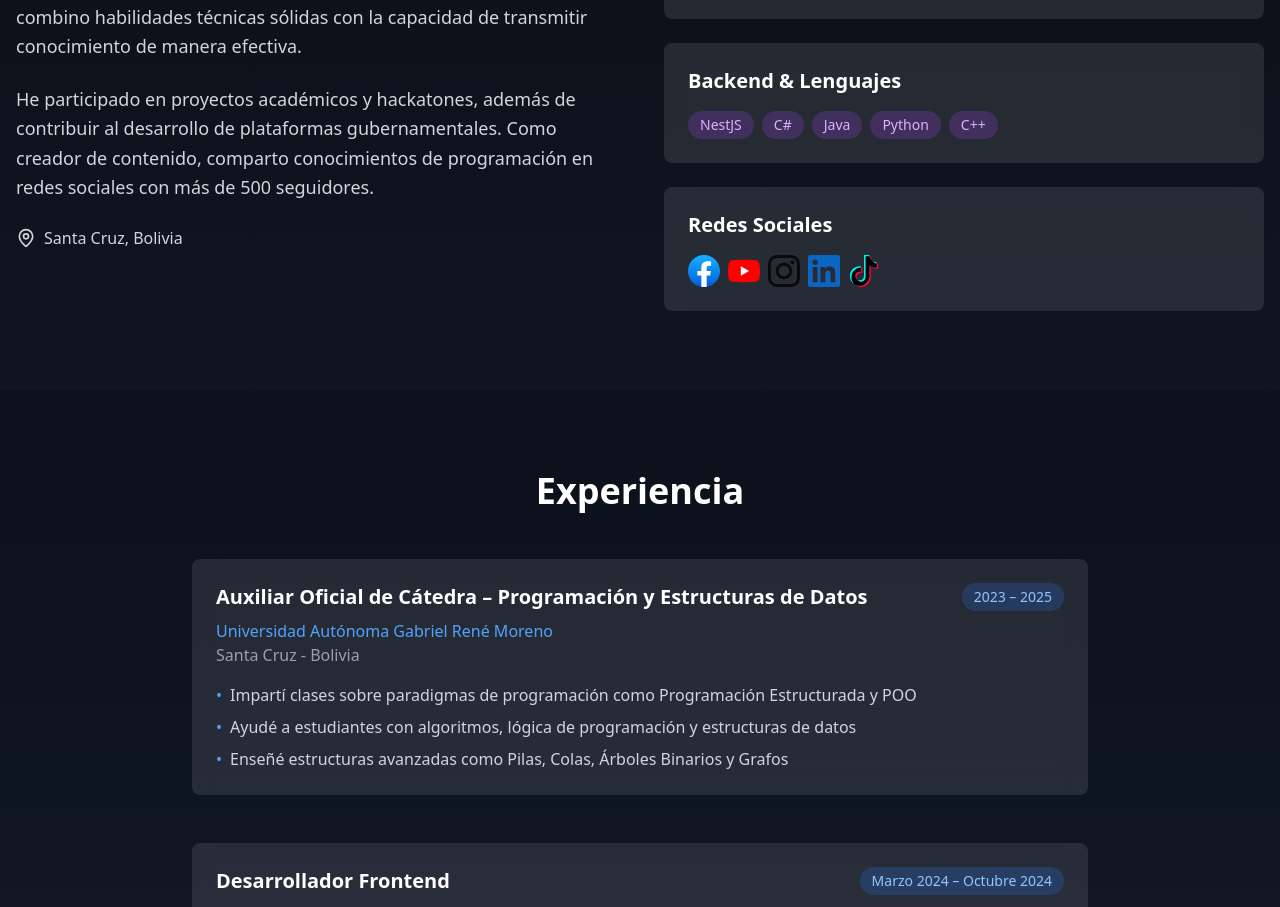
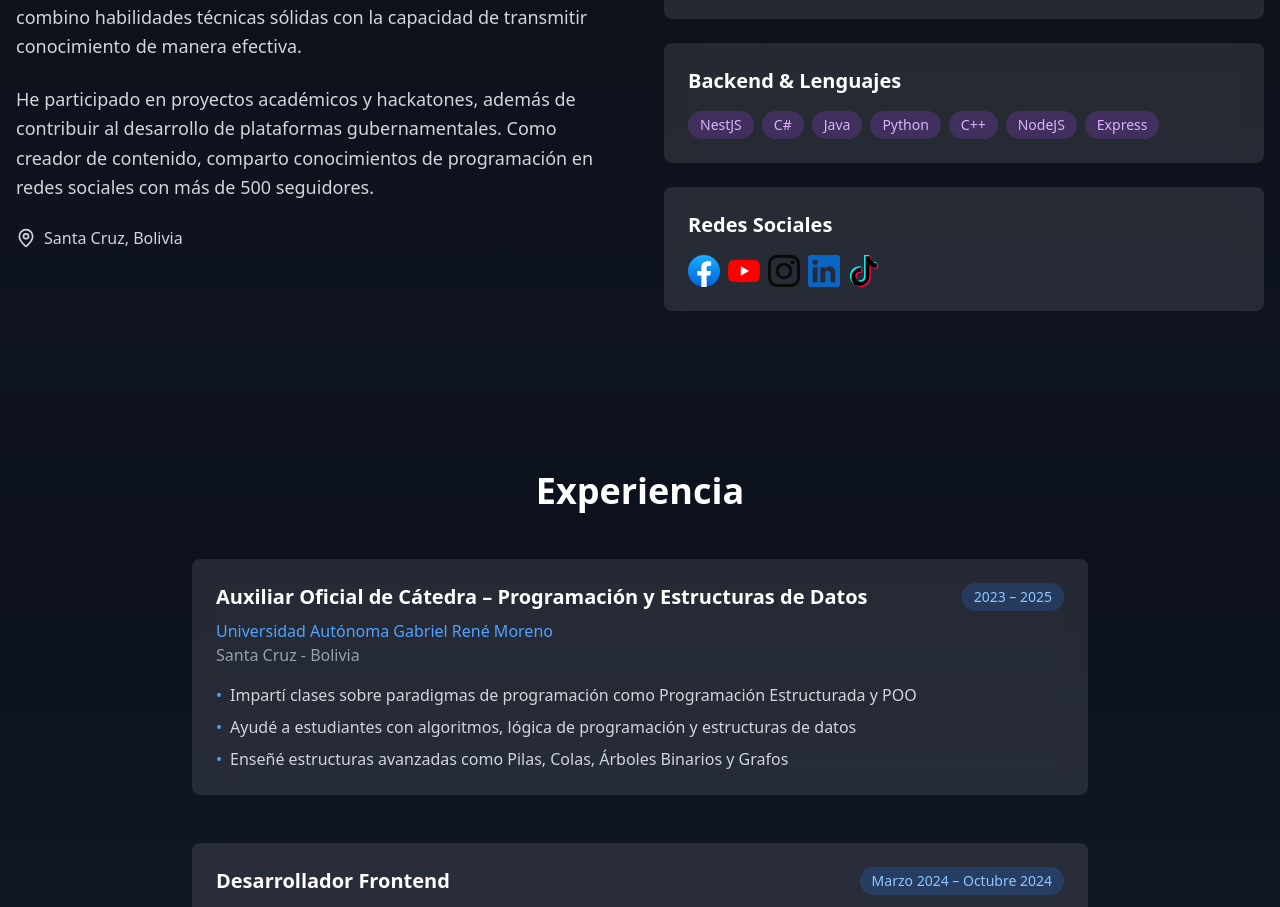
Before and after one commit to R0nald12345/Portafolio-Personal, a React (Vite) app: page / in a window 1280 px wide. Shown: the part 1069-1976 px from the top of the page. Built offline with nearby package versions, Linux system fonts and the light colour scheme.

Commit message:
Se agrego datos

```diff
--- a/src/module/portafolio/page/AboutMe.tsx
+++ b/src/module/portafolio/page/AboutMe.tsx
@@ -3,7 +3,7 @@ import { MapPin } from 'lucide-react';
 
 const skills = {
     frontend: ["React", "Next.js", "TypeScript", "JavaScript", "TailwindCSS", "HTML"],
-    backend: ["NestJS", "C#", "Java", "Python", "C++"],
+    backend: ["NestJS", "C#", "Java", "Python", "C++", "NodeJS", "Express" ],
     tools: ["Git", "GitHub", "CI/CD", "Visual Basic", "Delphi"]
 };
 
@@ -75,14 +75,14 @@ const AboutMe = () => {
                                         className="w-8 h-8 hover:scale-110 transition-transform"
                                     />
                                 </a>
-                                <a href="https://youtube.com/" target="_blank" rel="noopener noreferrer">
+                                <a href="https://www.linkedin.com/in/ronald-camino-puma-608261217/" target="_blank" rel="noopener noreferrer">
                                     <img
                                         src="/Logos/linkedin.svg"
                                         alt="LinkedIn"
                                         className="w-8 h-8 hover:scale-110 transition-transform"
                                     />
                                 </a>
-                                <a href="https://youtube.com/" target="_blank" rel="noopener noreferrer">
+                                <a href="https://www.tiktok.com/@ronaldcp2001" target="_blank" rel="noopener noreferrer">
                                     <img
                                         src="/Logos/tiktok.svg"
                                         alt="TickTock"
```
